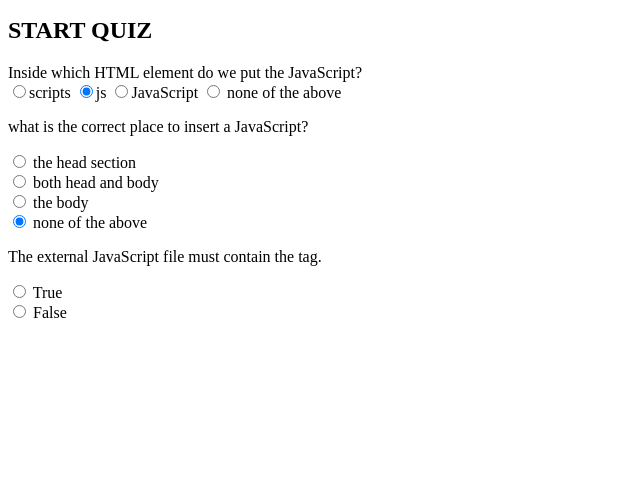
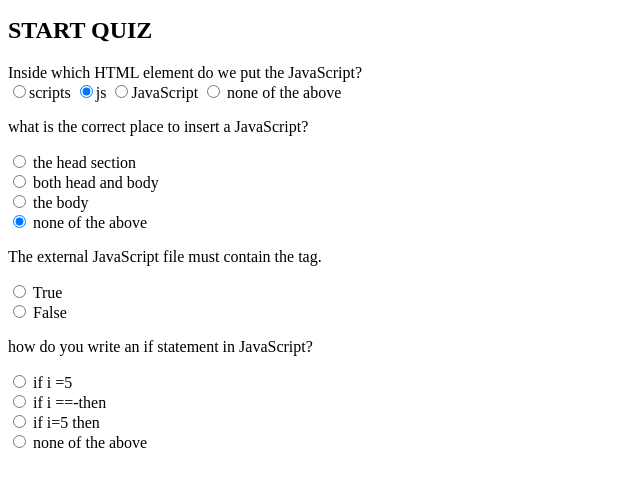
Before and after one commit to silver230/JAVASCRIPT-QUIZ-BOARD, a plain HTML site: page index.html in a window 1280 px wide. Shown: the part 101-588 px from the top of the page, without its empty margins (0-640 px from the left). Drawn offline with Linux system fonts and the light colour scheme.

Commit message:
added input and paragrgraph for question four

```diff
--- a/index.html
+++ b/index.html
@@ -72,6 +72,31 @@
       False
     </label>
   </div>
+  <p>how do you write an if statement in JavaScript?
+    <div class="radio">
+      <label>
+        <input type="radio" name="statement" value="iif">
+        if i =5
+      </label>
+    </div>
+    <div class="radio">
+      <label>
+        <input type="radio" name="statement" value="">
+      if i ==-then
+      </label>
+    </div>
+    <div class="radio">
+      <label>
+        <input type="radio" name="statement" value="">
+          if i=5 then
+      </label>
+    </div>
+    <div class="radio">
+      <label>
+        <input type="radio" name="statement" value="">
+        none of the above
+      </label>
+    </div>
 
       </form>
 </body>
```
